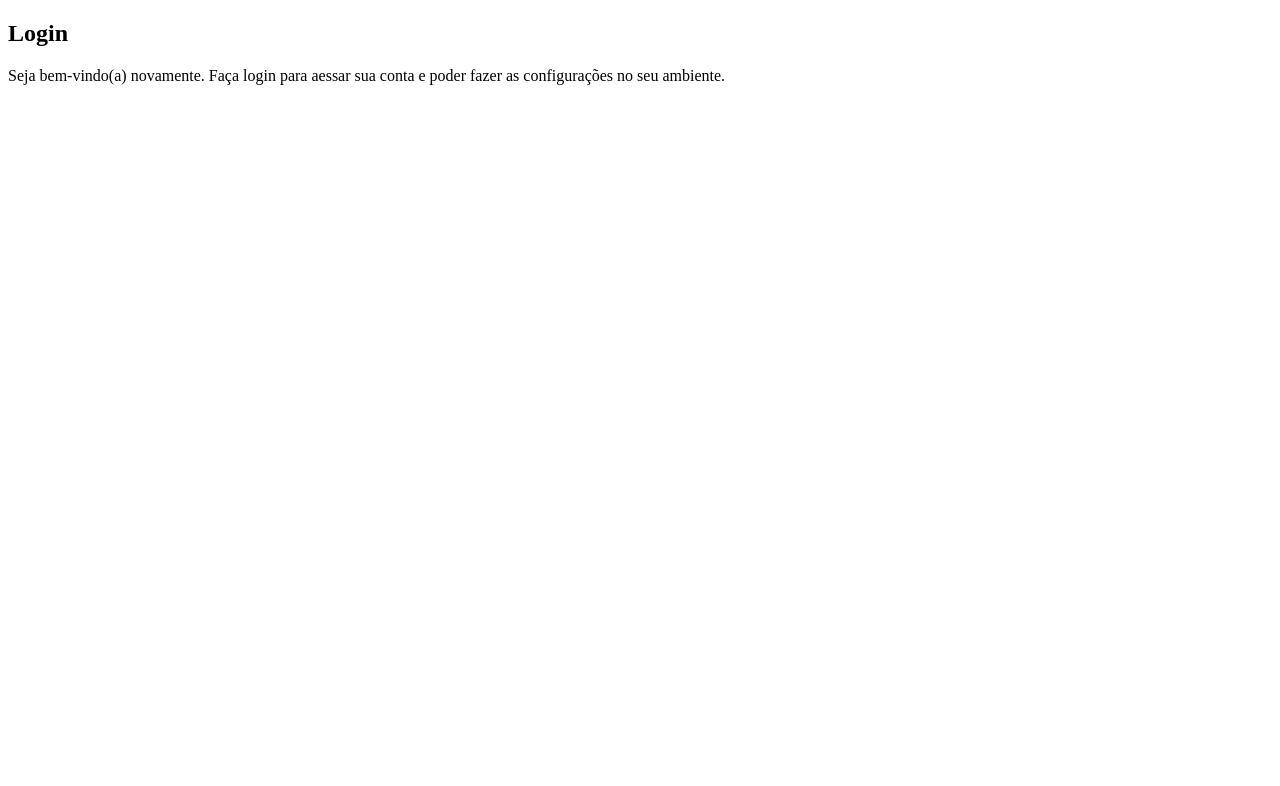
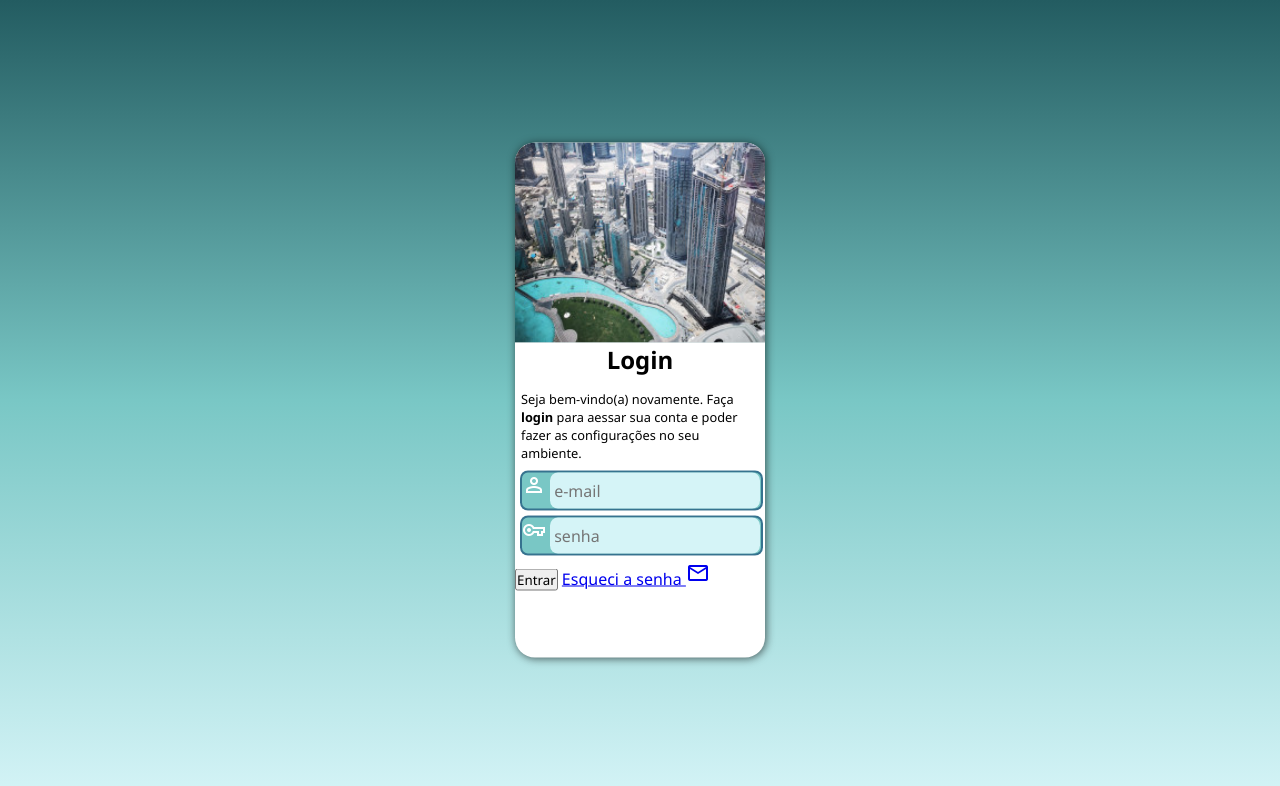
Before and after one commit to gaabrielemanuel/projeto-login, a plain HTML site: page index.html in a window 1280 px wide. Drawn offline with nearby package versions, Linux system fonts and the light colour scheme.

Commit message:
projeto login

```diff
--- a/estilo/style.css
+++ b/estilo/style.css
@@ -1,9 +1,94 @@
 @charset "UTF-8";
 
-/*
-    Paleta de cores
-    #ade1e5
-    #79c7c5
-    #99d19c
-    #73ab84
-*/
+:root {
+    --cor1: #d5f4f7;
+    --cor2: #79c7c5;
+    --cor3: #99d19c;
+    --cor4: #235C61;
+    --cor5: #245c81c7;
+}
+
+* {
+    font-family: 'Segoe UI', Tahoma, Geneva, Verdana, sans-serif, Helvetica, sans-serif;
+    margin: 0px;
+    padding: 0px;
+    box-sizing: border-box;
+}
+
+body {
+    background-image: linear-gradient( to bottom , var(--cor4), var(--cor2), var(--cor1));
+    width: 100vw;
+    height: 100vh;
+}
+
+main {
+    position: relative;
+    height: 100vh;
+    width: 100%vw;
+}
+
+section#login {
+    background-color: white;
+    width: 250px;
+    height: 515px;
+    border-radius: 20px;
+    box-shadow: 1px 1px 8px rgba(0, 0, 0, 0.623);
+    position: absolute;
+    left: 50%;
+    top: 50%;
+    transform: translate(-50%, -50%);
+    transition: width .3s, height .3s;
+    transition-timing-function: ease;
+}
+
+div#imagem {
+   display: block;
+   background: var(--cor4) url(../imagens/cidade-pq.jpg) no-repeat;
+   height: 200px;
+   background-position: left bottom;
+   background-size: cover;
+   border-radius: 20px 20px 0px 0px;
+}
+
+div#formulario > h1{
+    text-align: center;
+    margin-bottom: 10px;
+}
+
+div#formulario > p {
+    padding: 4px;
+    font-size: 0.8em;
+    margin: 2px;
+}
+
+div.campo {
+    background-color: var(--cor2);
+    border: 2px solid var(--cor5);
+    display: block;
+    width: 97%;
+    height: 40px;
+    border-radius: 8px;
+    margin: 5px;
+}
+
+div.campo > label {
+    display: none;
+}
+
+div.campo > span {
+    color: white;
+}
+div.campo > input{
+    background-color: var(--cor1);
+    font-size: 1em;
+    width: 210px;
+    height: 100%;
+    border: 0px;
+    border-radius: 8px;
+    padding: 4px;
+}
+
+div.campo > input:focus-within {
+    background-color: white;
+    border: none;
+}
--- /dev/null
+++ b/estilos/mediaqueries.css
@@ -0,0 +1,5 @@
+@charset "UTF-8";
+
+@media screen and (min-width: 768px) and (max-width: 992px) {
+
+}
--- a/index.html
+++ b/index.html
@@ -5,19 +5,34 @@
     <meta http-equiv="X-UA-Compatible" content="IE=edge">
     <meta name="viewport" content="width=device-width, initial-scale=1.0">
     <title>Login</title>
-    <link rel="stylesheet" href="estilo/style.css">
+    <link href="https://fonts.googleapis.com/css2?family=Material+Symbols+Outlined" rel="stylesheet" />
+    <link rel="stylesheet" href="estilo/style.css" media="all">
+    <link rel="stylesheet" href="estilos/mediaqueries.css">
 </head>
 <body>
     <main>
         <section id="login">
             <div id="imagem">
-
+                <!-- Aqui vai a imagem nas CSS -->
             </div>
             <div id="formulario">
                 <h1>Login</h1>
-                <p>Seja bem-vindo(a) novamente. Faça login para aessar sua conta e poder fazer as configurações no seu ambiente.</p>
+                <p>Seja bem-vindo(a) novamente. Faça <strong>login</strong> para aessar sua conta e poder fazer as configurações no seu ambiente.</p>
                 <form action="login.php" method="post">
-
+                    <div class="campo">
+                        <span class="material-symbols-outlined">person</span>
+                        <input type="email" name="login" id="ilogin" placeholder="e-mail" autocomplete="email" required maxlength="30">
+                        <label for="ilogin">Login</label>
+                    </div>
+                    <div class="campo">
+                        <span class="material-symbols-outlined">vpn_key</span>
+                        <input type="password" name="senha" id="isenha" placeholder="senha" autocomplete="current-password" required minlength="8" maxlength="20">
+                        <label for="isenha">Senha</label>
+                    </div>
+                    <div>
+                        <input type="submit" value="Entrar">
+                        <a href="esqueci.html" class="botão"> Esqueci a senha <span class="material-symbols-outlined">mail</span></a>
+                    </div>
                 </form>
             </div>
         </section>
```
Also changed, not shown: imagens/cidade-pq.jpg (added), 2 other files.
